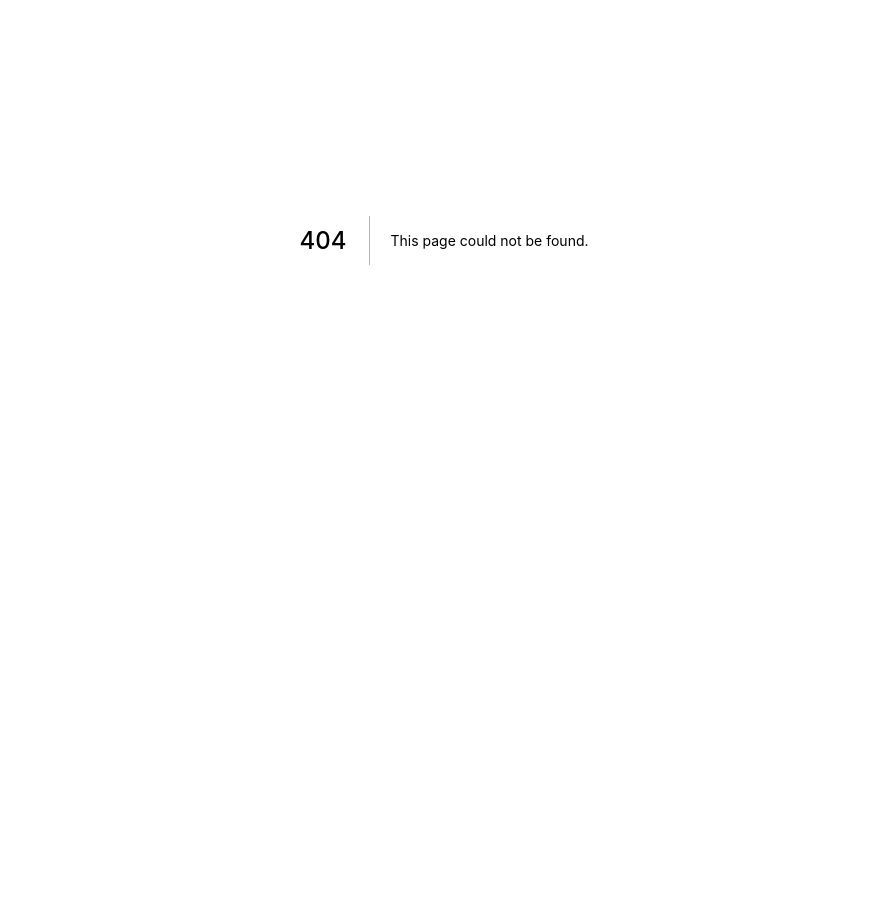
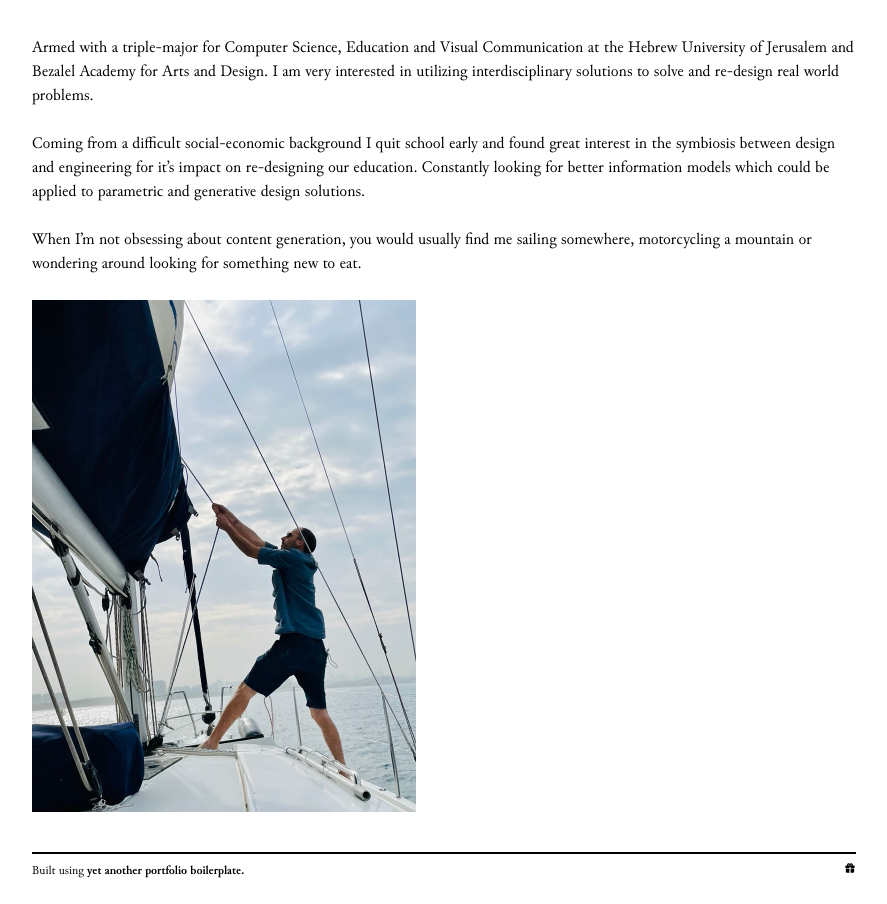
Before and after one commit to shakedlokits/portfolio, a Next.js app: page /about in a window 1280 px wide. Before the commit this address had no page. Shown: the part 160-1064 px from the top of the page, without its empty margins (196-1083 px from the left). Before the commit the page ends 800 px from the top, so only its background shows below. Built offline with nearby package versions, Linux system fonts and the light colour scheme.

Commit message:
Added menu and about page.

```diff
--- a/components/Article.tsx
+++ b/components/Article.tsx
@@ -24,7 +24,7 @@ const Article = ({ entry }: { entry: FeedEntry<any> }) => {
     <article className="flex flex-col justify-center gap-3 break-inside-avoid-column mb-4">
       <div className="h-[1px] bg-black block relative align-middle mx-auto w-20" />
       <h2 className="text-lg leading-tight font-bold text-center">
-        <Link href={entry.link}>{title}</Link>
+        <Link href={entry.link} redirect>{title}</Link>
       </h2>
       <div className="h-[1px] bg-black block relative align-middle mx-auto w-20" />
       <p className="text-base indent-3 leading-none line-clamp-4 text-justify">{entry.snippet}</p>
--- a/components/Footer.tsx
+++ b/components/Footer.tsx
@@ -16,12 +16,12 @@ export const Footer = () => (
     <p className="text-base">
       Built using{' '}
       <span className="font-bold">
-        <Link href="https://github.com/shakedlokits/yet-another-portfolio-boilerplate">
+        <Link href="https://github.com/shakedlokits/yet-another-portfolio-boilerplate" redirect>
           yet another portfolio boilerplate.
         </Link>
       </span>
     </p>
-    <Link href="https://www.youtube.com/watch?v=dQw4w9WgXcQ">
+    <Link href="https://www.youtube.com/watch?v=dQw4w9WgXcQ" redirect>
       <GiftIcon />
     </Link>
   </footer>
--- a/components/Header.tsx
+++ b/components/Header.tsx
@@ -1,4 +1,6 @@
 import format from 'date-fns/format';
+import { Link } from './Link';
+import { useState } from 'react';
 import { useWttr } from '../lib/use-wttr';
 
 const MenuIcon = () => (
@@ -15,21 +17,38 @@ const MenuIcon = () => (
 );
 
 export const Header = () => {
+  const [isMenuOpen, setIsMenuOpen] = useState(false);
   const weather = useWttr();
   const day = `Tel Aviv, ${format(new Date(), 'eeee')}, `;
   const date = format(new Date(), 'MMMM d, yyyy');
 
   return (
     <header className="flex flex-row justify-between border-black border-b-4 border-t-2 py-1 mb-8">
-      <div className="text-[1rem] font-bold pr-2">
+      <button className="text-[1rem] font-bold pr-2" onClick={() => setIsMenuOpen(!isMenuOpen)}>
         <MenuIcon />
-        <p className="inline align-bottom ml-1">Menu</p>
-      </div>
-      <div className="text-[1rem] uppercase">
-        <p className="sm:inline hidden">{day}</p>
-        <p className="inline">{date}</p>
-      </div>
-      <p className="sm:inline hidden text-[1rem] uppercase">{weather}</p>
+        <p className="inline align-bottom ml-1">{isMenuOpen ? 'Close' : 'Menu'}</p>
+      </button>
+      {isMenuOpen ? (
+        <>
+          <span className="text-[1rem] uppercase inline font-bold">
+            <Link href="/about">Editor&apos;s Note</Link>
+          </span>
+          <span className="text-[1rem] uppercase sm:inline hidden font-bold">
+            <Link href="https://www.linkedin.com/in/shaked-lokits/" redirect>Contact Me</Link>
+          </span>
+          <span className="text-[1rem] uppercase sm:inline hidden font-bold">
+            <Link href="https://spaceflightnow.com/launch-schedule/" redirect>Upcoming Space Launch</Link>
+          </span>
+        </>
+      ) : (
+        <>
+          <div className="text-[1rem] uppercase">
+            <p className="sm:inline hidden">{day}</p>
+            <p className="inline">{date}</p>
+          </div>
+          <p className="sm:inline hidden text-[1rem] uppercase">{weather}</p>
+        </>
+      )}
     </header>
   );
 };
--- a/components/Link.tsx
+++ b/components/Link.tsx
@@ -1,8 +1,10 @@
 import type { PropsWithChildren } from 'react';
 
-export const Link = ({ href, children }: PropsWithChildren<{ href: string }>) => {
+export const buttonStyle = 'decoration-yellow-200 decoration-double decoration-2 hover:underline';
+
+export const Link = ({ href, redirect, children }: PropsWithChildren<{ href: string, redirect?: boolean }>) => {
   return (
-    <a className="decoration-yellow-200 decoration-double decoration-2 hover:underline" href={href} target="_blank"  rel="noreferrer">
+    <a className={buttonStyle} href={href} target={redirect ? "_blank" : undefined}  rel="noreferrer">
       {children}
     </a>
   );
--- a/components/Title.tsx
+++ b/components/Title.tsx
@@ -1,10 +1,12 @@
 import Typewriter from 'typewriter-effect';
 
-export const Title = () => {
+export const Title = ({ funny }: { funny?: boolean }) => {
   return (
     <div className="pb-8">
       <h1 className="font-display text-5xl sm:text-6xl leading-[1.1]">
         Hi! I’m Shaked Lokits
+        {funny && (
+          <>
             <br />
             Technically&nbsp;
             <span className="hightlight">
@@ -24,8 +26,10 @@ export const Title = () => {
                 }}
               />
             </span>
+          </>
+        )}
       </h1>
-      <p className="sm:left-8 left-4 relative sm:pt-0 pt-2">*Well, it’s complicated</p>
+      {funny && <p className="sm:left-8 left-4 relative sm:pt-0 pt-2">*Well, it’s complicated</p>}
     </div>
   );
 };
--- /dev/null
+++ b/pages/about.tsx
@@ -0,0 +1,35 @@
+import { Title } from '../components/Title';
+import { Footer } from '../components/Footer';
+import me from '../public/me.jpg';
+import Image from 'next/image'
+
+const About = () => {
+  return (
+    <div className="container mx-auto max-w-3xl px-9 pt-24">
+      <Title />
+      <p>
+        Armed with a triple-major for Computer Science, Education and Visual Communication at the Hebrew University of
+        Jerusalem and Bezalel Academy for Arts and Design. I am very interested in utilizing interdisciplinary solutions
+        to solve and re-design real world problems.
+      </p>
+      <br/>
+      <p>
+        Coming from a difficult social-economic background I quit school early and found great interest in the symbiosis
+        between design and engineering for it’s impact on re-designing our education. Constantly looking for better
+        information models which could be applied to parametric and generative design solutions.
+      </p>
+      <br/>
+      <p>
+        When I’m not obsessing about content generation, you would usually find me sailing somewhere, motorcycling a
+        mountain or wondering around looking for something new to eat.
+      </p>
+      <br/>
+      <div className='block'>
+        <Image src={me} alt="Picture of the author" width={384} height={512}/>
+      </div>
+      <Footer />
+    </div>
+  );
+};
+
+export default About;
--- a/pages/index.tsx
+++ b/pages/index.tsx
@@ -12,7 +12,7 @@ const Home = ({ projects, works, articles }: DataProps) => {
 
   return (
     <div className="container mx-auto max-w-3xl px-9 pt-24">
-      <Title />
+      <Title funny />
       <Header />
       <ArticleList entries={entries} />
       <Footer />
```
Also changed, not shown: public/me.jpg (added). Lines whose indentation alone changed are shown as unchanged.
